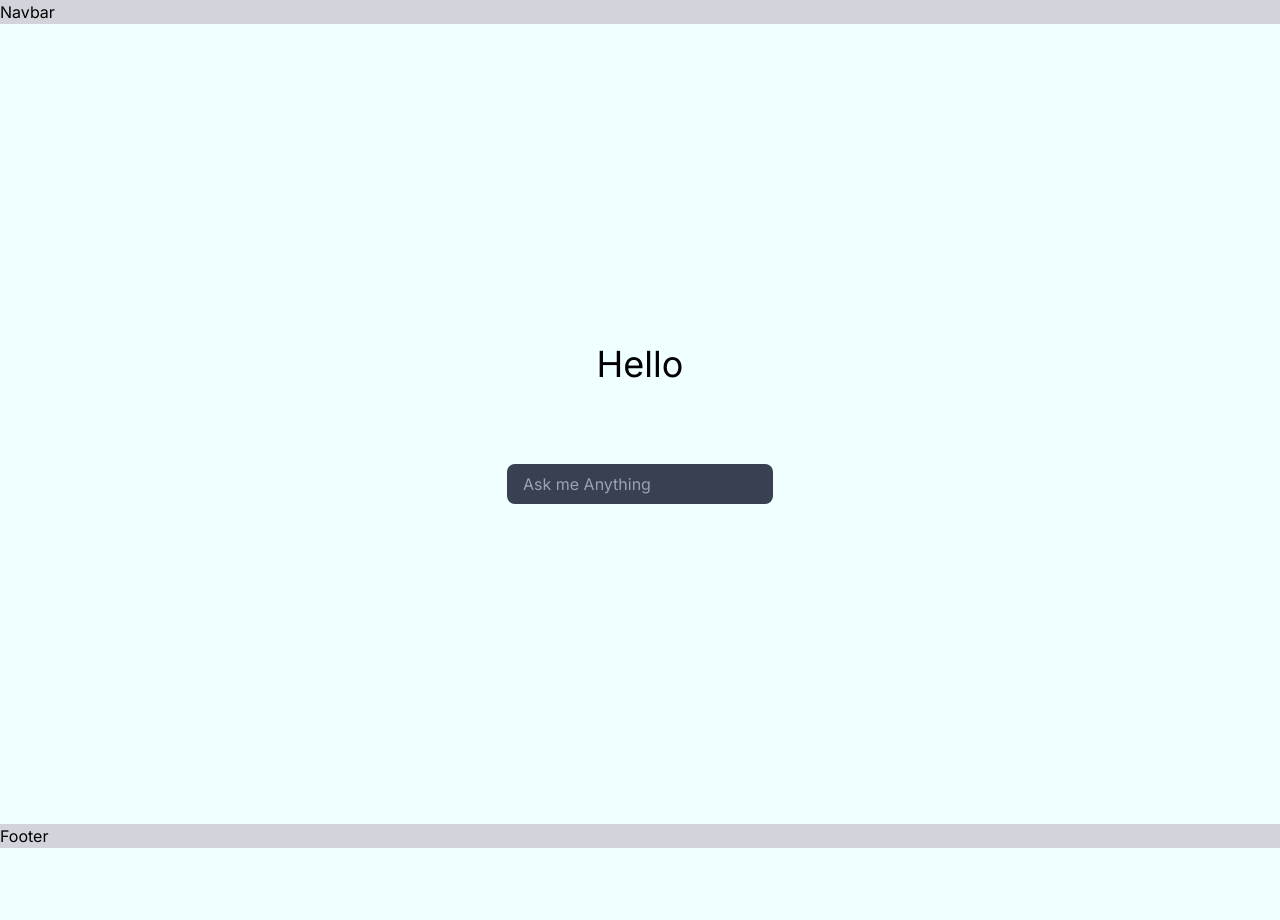
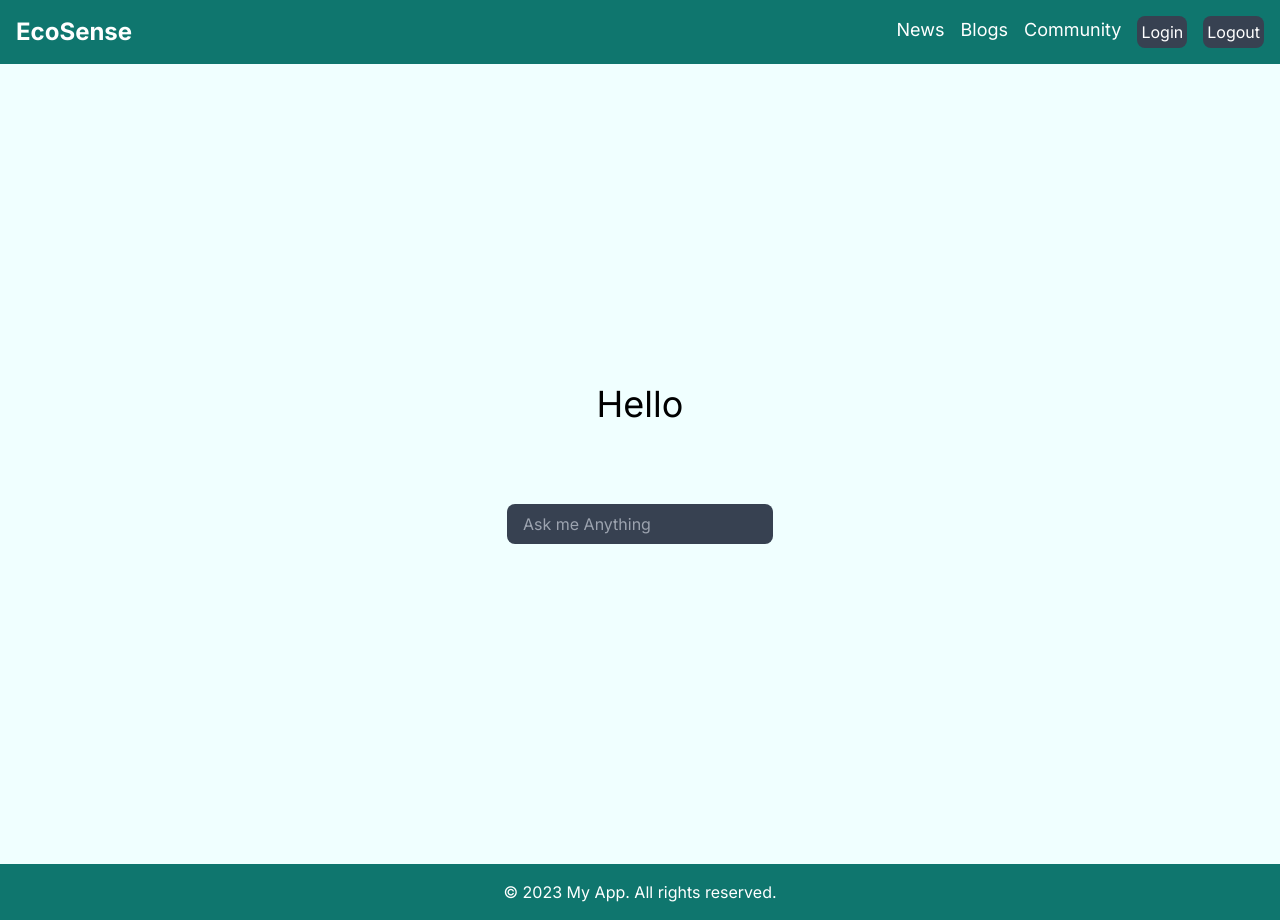
Before and after one commit to TechyMT/circuitSlingers-tataPowerHackathon, a Next.js app in the folder client/: page / in a window 1280 px wide. Before the commit the page ends 848 px from the top, so only its background shows below. Built offline with nearby package versions, Linux system fonts and the light colour scheme.

Commit message:
Navbar Footer Updated

```diff
--- a/client/src/app/components/Footer.jsx
+++ b/client/src/app/components/Footer.jsx
@@ -2,9 +2,11 @@ import React from "react";
 
 const Footer = () => {
     return (
-        <div className="bg-gray-300">
-            Footer
+        <footer className="bg-teal-700 p-4 text-white">
+        <div className="container mx-auto">
+          <p className="text-center">&copy; {new Date().getFullYear()} My App. All rights reserved.</p>
         </div>
+      </footer>
     )
 }
 export default Footer;
--- a/client/src/app/components/NavbarComponent.jsx
+++ b/client/src/app/components/NavbarComponent.jsx
@@ -1,10 +1,22 @@
-import React from "react";
-import {  Navbar,   NavbarBrand,   NavbarContent,   NavbarItem,   NavbarMenuToggle,  NavbarMenu,  NavbarMenuItem} from "@nextui-org/react";
-const NavbarComponent = () => {
-    return (
-        <div className="bg-gray-300">
-            Navbar
+import React from 'react';
+
+const Navbar = () => {
+  return (
+    <nav className="bg-teal-700 p-4 sticky">
+      <div className="container mx-auto">
+        <div className="flex justify-between items-center">
+          <div className="text-white text-2xl font-bold">EcoSense</div>
+          <ul className="flex space-x-4">
+            <li><a href="/news" className="text-white text-lg hover:text-gray-700">News</a></li>
+            <li><a href="/blogs" className="text-white text-lg hover:text-gray-700">Blogs</a></li>
+            <li><a href="/community" className="text-white text-lg hover:text-gray-700">Community</a></li>
+            <li><button className="bg-gray-700 hover:bg-teal-400 p-1 rounded-lg border-white"><a href="/login" className="text-white hover:text-gray-700">Login</a></button></li>
+            <li><button className="bg-gray-700 hover:bg-teal-400 p-1 rounded-lg border-white"><a href="/logout" className="text-white hover:text-gray-700">Logout</a></button></li>
+          </ul>
         </div>
-    )
-}
-export default NavbarComponent;
+      </div>
+    </nav>
+  );
+};
+
+export default Navbar;
--- a/client/src/app/page.js
+++ b/client/src/app/page.js
@@ -6,7 +6,7 @@ import NavbarComponent from './components/NavbarComponent'
 
 export default function Home() {
   return (
-    <div className='w-full mx-auto'>
+    <div className="container mx-auto">
       <NavbarComponent/>
       <InputComponent />
       <Footer/>
```
